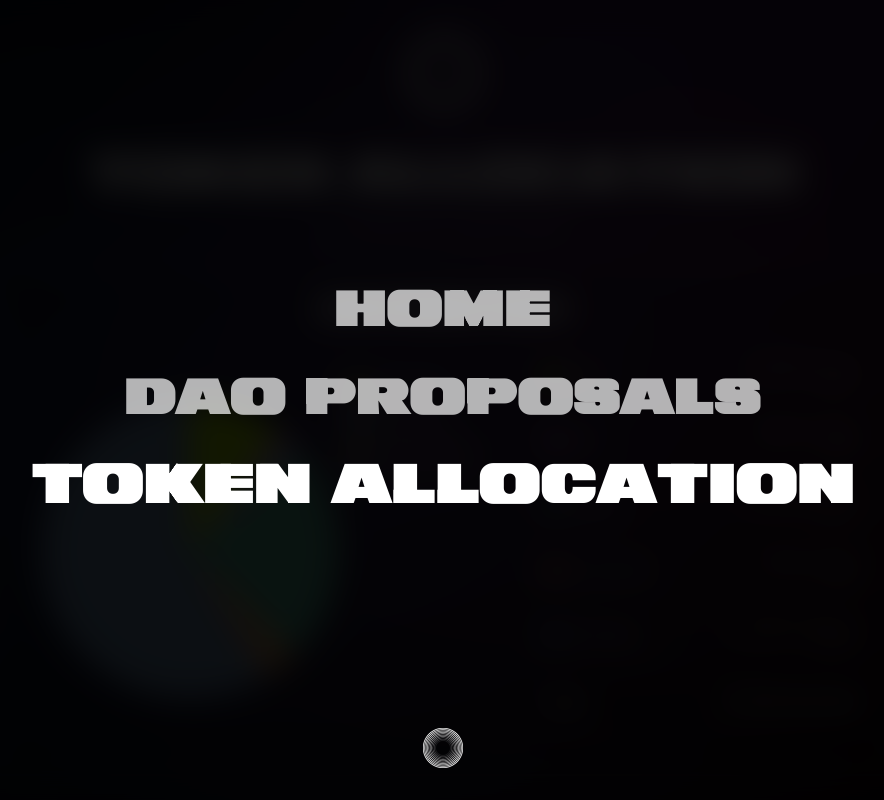
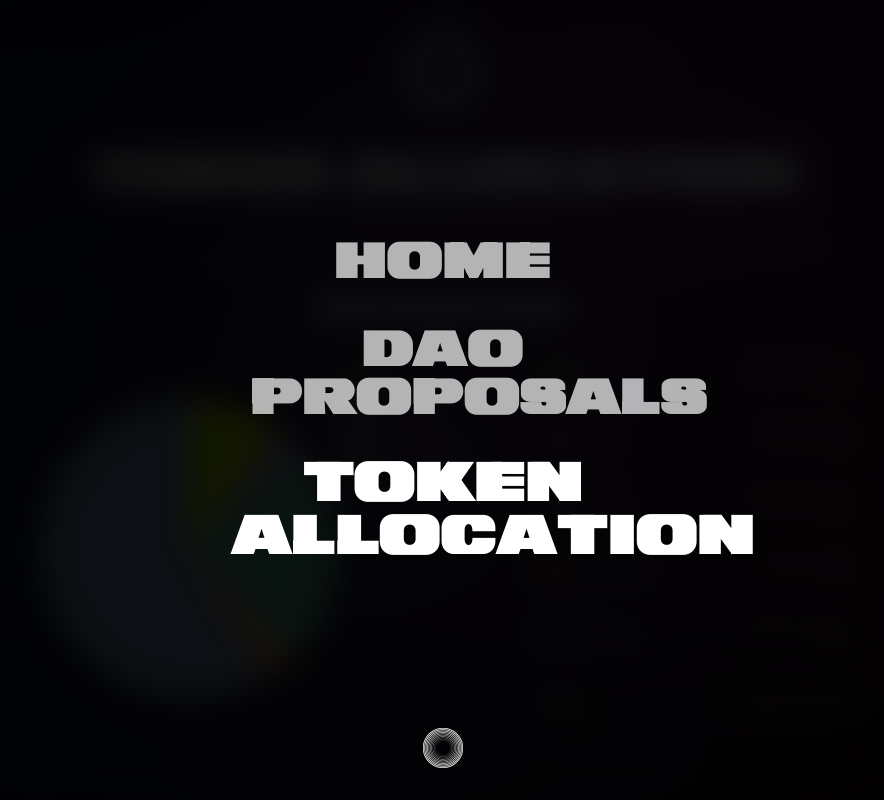
Before and after one commit to bromdigital/open-community-home-site, a Next.js app: page /token-allocation in a window 1280 px wide. Both pictures are taken after a click on the button 1220 px from the left and 740 px from the top of the page. Shown: the top 800 px of the page, without its empty margins (197-1081 px from the left). Built offline with nearby package versions, Linux system fonts and the light colour scheme; no server answers.

Commit message:
fixed visual bug in navigation modl

```diff
--- a/components/Navigation.js
+++ b/components/Navigation.js
@@ -62,12 +62,12 @@ const Navigation = () => {
         <div className="absolute inset-0 overflow-hidden">
           <div className="h-full w-full flex flex-col items-center justify-center">
 
-            <nav className="flex flex-col items-center gap-10 p-8">
+            <nav className="flex flex-col items-center gap-10 p-8 w-full max-w-md">
               {routes.map((route) => (
                 <Link
                   key={route.path}
                   href={route.path}
-                  className={`text-4xl md:text-5xl open-font uppercase font-bold tracking-wider transition-all duration-300 ${
+                  className={`text-4xl md:text-5xl open-font uppercase font-bold tracking-wider transition-all duration-300 text-center w-full ${
                     router.pathname === route.path
                       ? 'text-white scale-110'
                       : 'text-white/70 hover:text-white hover:scale-110'
--- a/pages/token-allocation.js
+++ b/pages/token-allocation.js
@@ -247,14 +247,14 @@ export default function TokenAllocation() {
                         const percentage = ((value / totalTokens) * 100).toFixed(2);
                         return (
                           <div key={index} className="flex items-center justify-between p-2 border-b border-white/10 hover:bg-white/5 transition-all rounded">
-                            <div className="flex items-center">
+                            <div className="flex items-center min-w-0 pr-2">
                               <div
-                                className="w-4 h-4 mr-2 rounded-sm"
+                                className="w-4 h-4 mr-2 flex-shrink-0 rounded-sm"
                                 style={{ backgroundColor: tokenData.datasets[0].backgroundColor[index] }}
                               />
-                              <span className="text-white text-sm">{originalLabel}</span>
+                              <span className="text-white text-sm truncate">{originalLabel}</span>
                             </div>
-                            <div className="flex flex-col items-end">
+                            <div className="flex flex-col items-end flex-shrink-0">
                               <span className="text-white font-mono text-sm">
                                 {new Intl.NumberFormat().format(value)}
                               </span>
```
